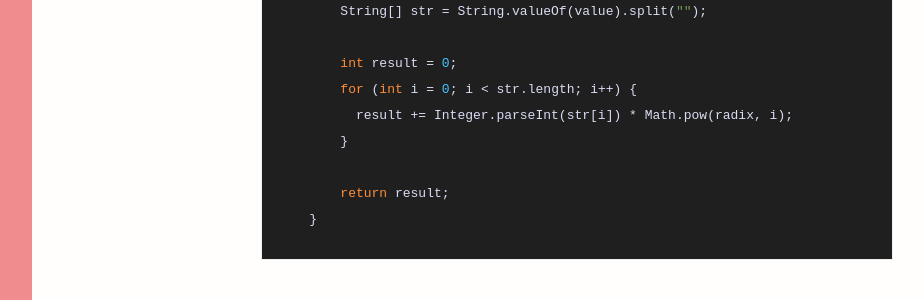
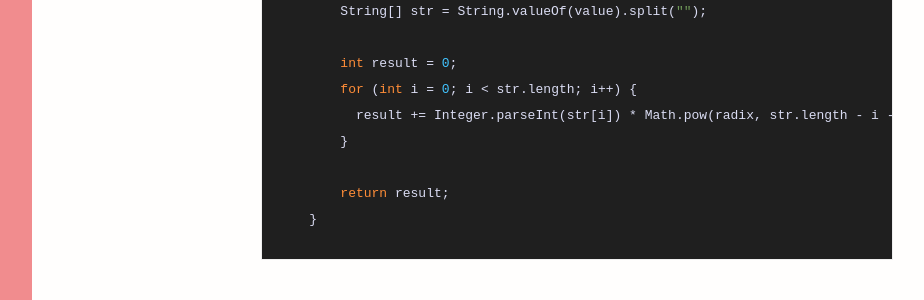
Before and after one commit to mindcloud92/mindcloud92.github.io, a Jekyll site: the page built from _posts/algorithm/2021-06-22-algorithm--convert-n-vs-decimal.md, in a window 1280 px wide. Shown: the part 970-1270 px from the top of the page, without its empty margins (198-1122 px from the left). Built offline with Jekyll 4.4.1, drawn with Linux system fonts in a browser that asks for light colours; nearby versions of some CDN libraries; some web fonts are replaced.

Commit message:
code bug fix

```diff
--- a/_posts/algorithm/2021-06-22-algorithm--convert-n-vs-decimal.md
+++ b/_posts/algorithm/2021-06-22-algorithm--convert-n-vs-decimal.md
@@ -20,7 +20,7 @@ thumbnail: '/asset/images/algorithm/n-vs-decimal/thumbnail.png'
     ![n진수를 10진수로 변환 예시]({{ '/asset/images/algorithm/n-vs-decimal/n-to-decimal.png' | relative_url }}){:class="thumbnail mt-1"}
 
     <br/>
-    <a href="https://ideone.com/cgUoLl" target="_blank">
+    <a href="https://ideone.com/mdzT5g" target="_blank">
         <strong><i class="fas fa-play-circle"></i> 실행 해보고 싶다면 클릭</strong>
     </a>
 
@@ -37,7 +37,7 @@ thumbnail: '/asset/images/algorithm/n-vs-decimal/thumbnail.png'
 
             int result = 0;
             for (int i = 0; i < str.length; i++) {
-              result += Integer.parseInt(str[i]) * Math.pow(radix, i);
+              result += Integer.parseInt(str[i]) * Math.pow(radix, str.length - i - 1);
             }
 
             return result;
```
